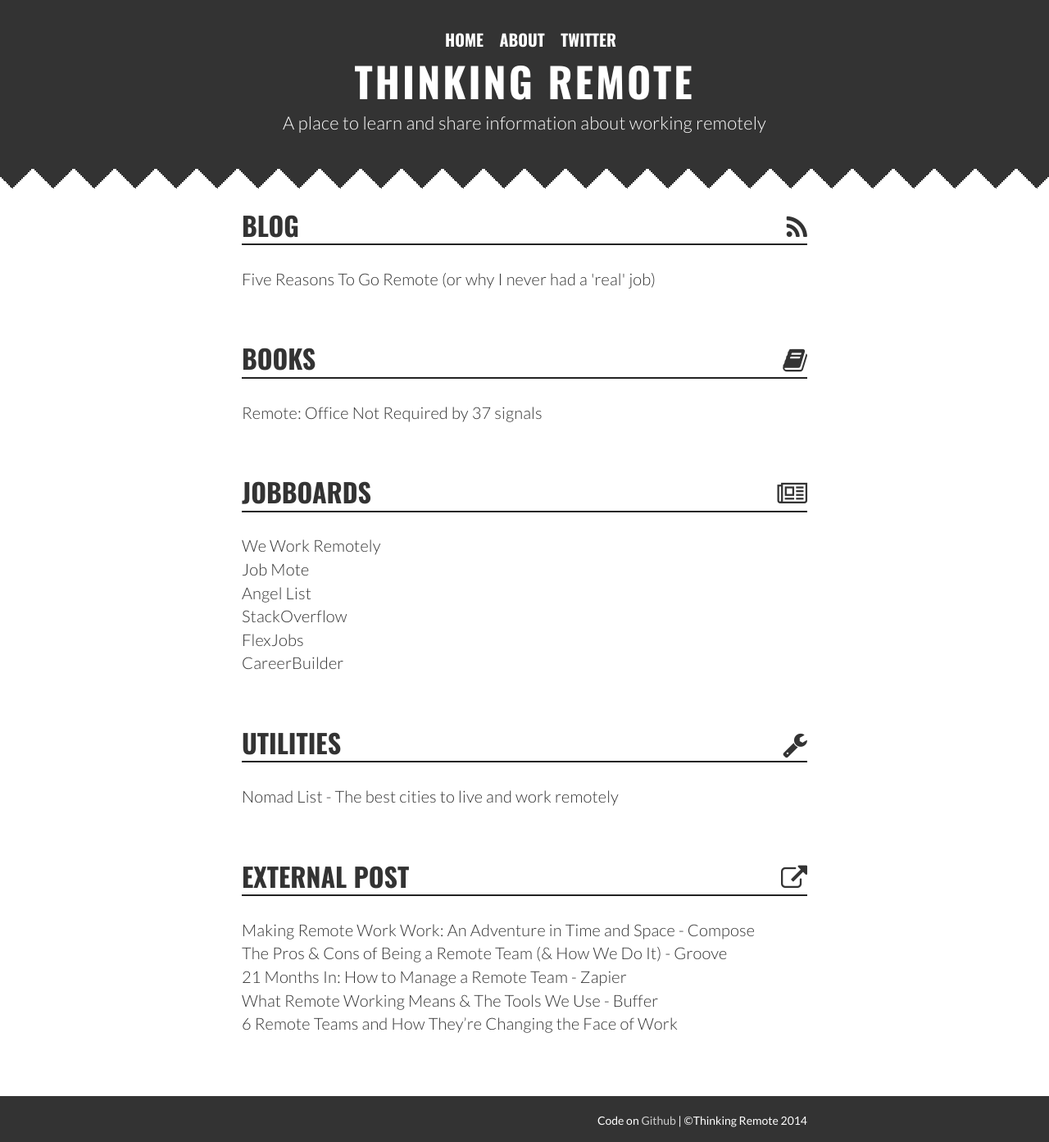
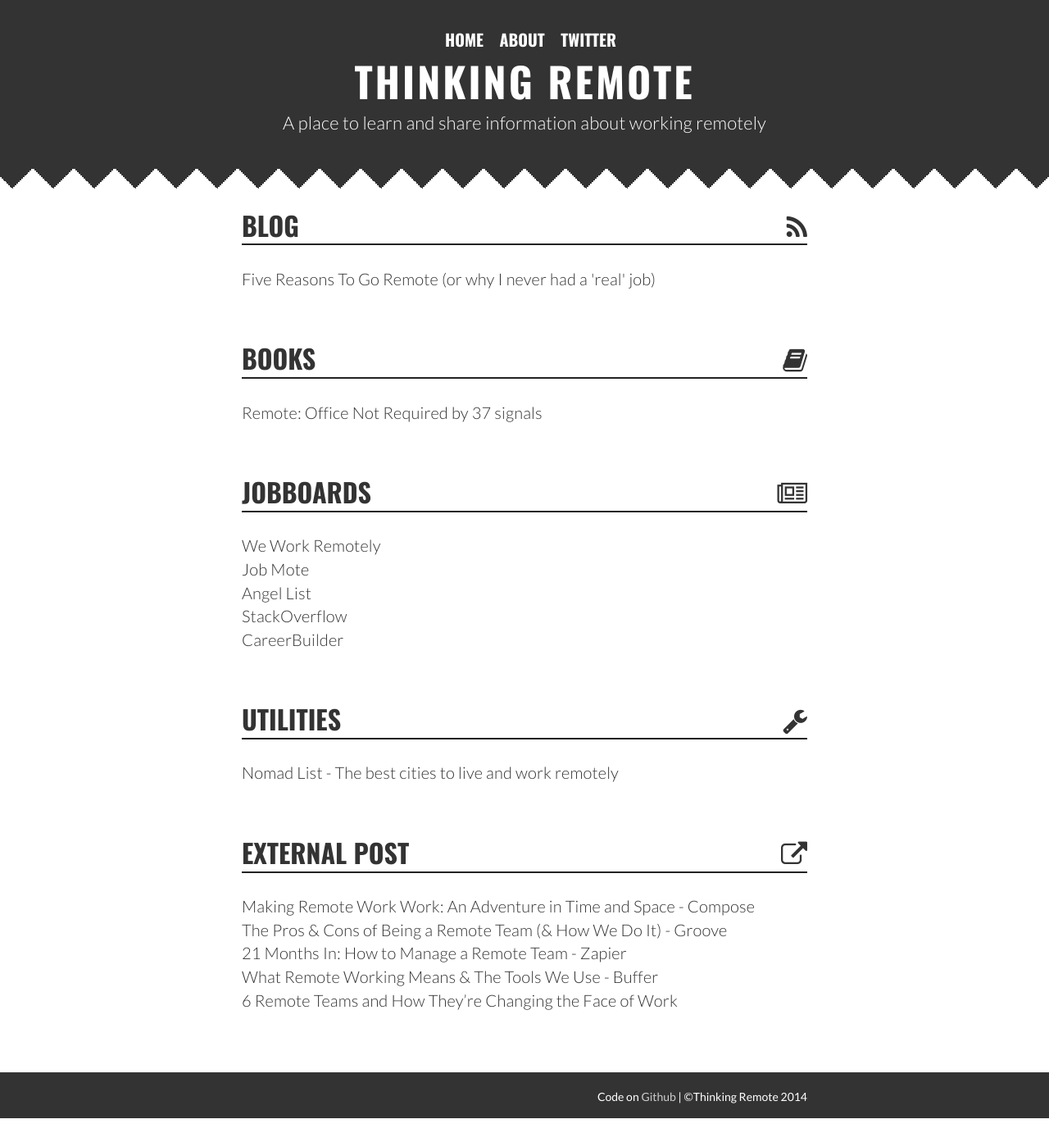
Before and after one commit to thinkingremote/thinkingremote.com, a Jekyll site: the page built from index.html, in a window 1280 px wide. Shown: the whole page at 82% size. Built offline with Jekyll 4.4.1, drawn with Linux system fonts in a browser that asks for light colours; nearby versions of some CDN libraries; comment, search, counter and statistics services are not loaded; after the commit the page ends 1364 px from its top, so only the background shows below that.

```diff
--- a/index.html
+++ b/index.html
@@ -26,7 +26,6 @@
       <li><a href="https://angel.co/jobs" target="_blank">Job Mote</a></li>
       <li><a href="http://jobmote.com/" target="_blank">Angel List</a></li>
       <li><a href="http://careers.stackoverflow.com/jobs/remote" target="_blank">StackOverflow</a></li>
-			<li><a href="http://www.flexjobs.com/blog/tag/remote-work/" target="_blank">FlexJobs</a></li>
 			<li><a href="http://www.careerbuilder.com/jobs/keyword/remote" target="_blank">CareerBuilder</a></li>
 
     </ul>
```
